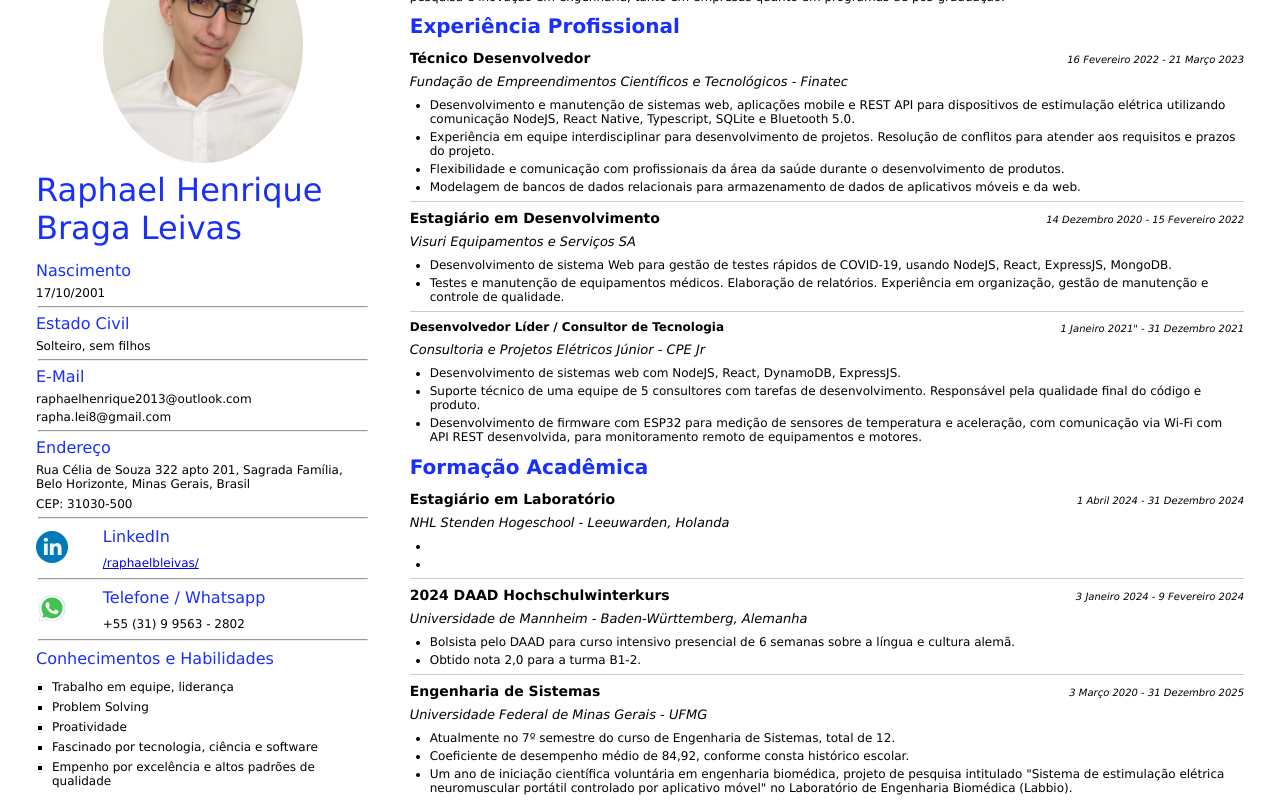
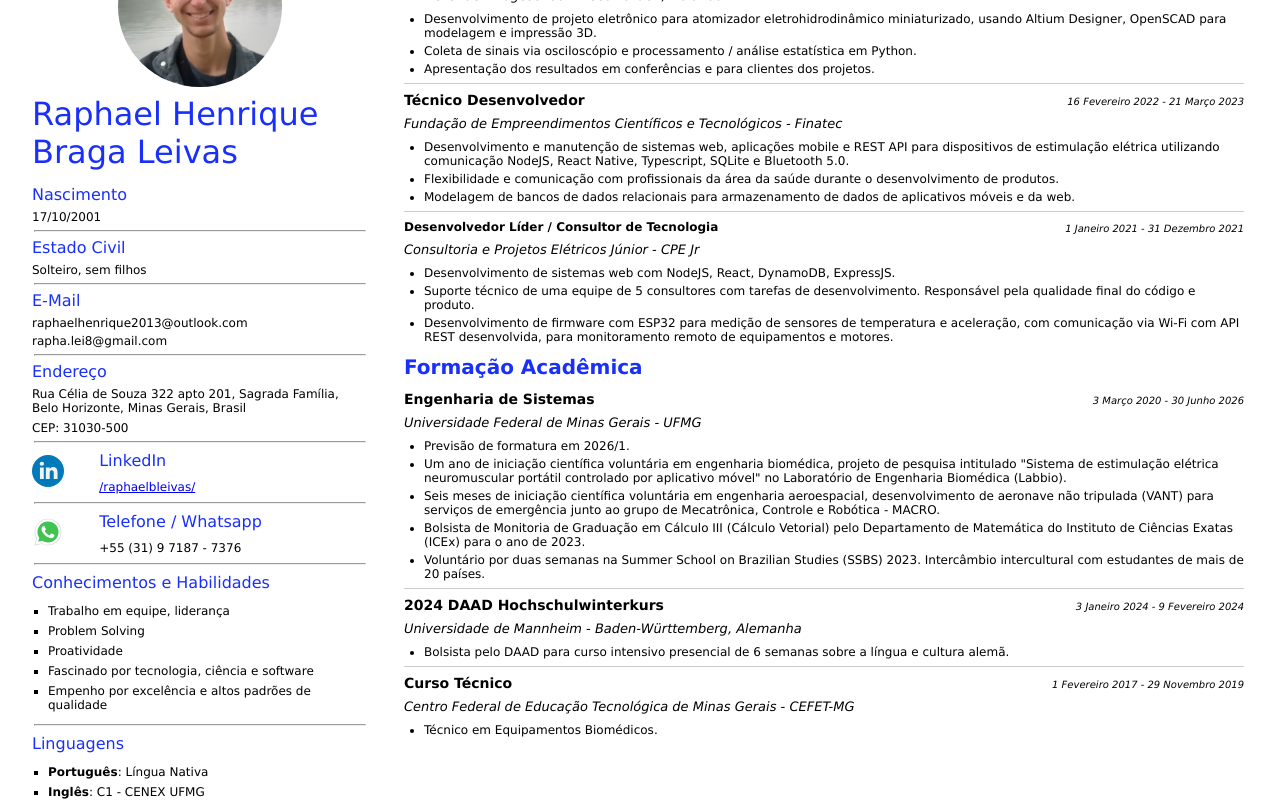
Before and after one commit to RaphaelLeivas/cv-generator, a React (Create React App) app: page / in a window 1280 px wide. Shown: the part 200-1000 px from the top of the page. Built offline with nearby package versions, Linux system fonts and the light colour scheme.

Commit message:
ajustes para currículo AVEC

```diff
--- a/src/components/CV.tsx
+++ b/src/components/CV.tsx
@@ -1,7 +1,8 @@
 import React from 'react'
 import { useTranslation } from 'react-i18next'
 
-import profileImage from '../assets/images/profile.jpeg'
+// import profileImage from '../assets/images/profile.jpeg'
+import profileImage from '../assets/images/profile2.jpg'
 import randomImage from '../assets/images/random.jpg'
 import { useStyles } from '../styles/useStyles'
 
@@ -97,7 +98,7 @@
               </div>
               <div className={classes.phoneInfo}>
                 <p className={classes.infoSectionTitle}>{t('phone')} / {t('whatsapp')}</p>
-                <CVText>+55 (31) 9 9563 - 2802</CVText>
+                <CVText>+55 (31) 9 7187 - 7376</CVText>
               </div>
             </div>
 
@@ -197,15 +198,28 @@
         </div>
 
         <div className={classes.experienceSection}>
-          {isAcademic ? <>
+          {/* {isAcademic ? <>
             <p className={classes.infoSectionTitleRight}>{t('profile')}</p>
 
             <CVText>
               {t('profileText')}
             </CVText>
-          </> : null}
+          </> : null} */}
 
           <p className={classes.infoSectionTitleRight}>{t('professionalExperience')}</p>
+
+          <ProfessionalExperienceRow
+            role={t('labInternship')}
+            company={t('nhlStenden')}
+            dateStart={t('dateStartNhl')}
+            dateEnd={t('dateEndNhl')}
+            activities={[
+              t('nhl1'),
+              // t('nhl2'),
+              t('nhl3'),
+              t('nhl4'),
+            ]}
+          />
 
           <ProfessionalExperienceRow
             role={t('techinicianDeveloper')}
@@ -214,7 +228,7 @@
             dateEnd={t('dateEndFinatec')}
             activities={isAcademic ? [
               t('techinician1'),
-              t('techinician2'),
+              // t('techinician2'),
               t('techinician3'),
               t('techinician4'),
             ] : [
@@ -225,7 +239,7 @@
             ]}
           />
 
-          <ProfessionalExperienceRow
+          {/* <ProfessionalExperienceRow
             role={t('developmentIntern')}
             company={t('visuri')}
             dateStart={t('dateStartVisuri')}
@@ -238,7 +252,7 @@
               t('developmentIntern3'),
               t('developmentIntern2'),
             ]}
-          />
+          /> */}
 
           <ProfessionalExperienceRow
             role={t('leadingDeveloper')}
@@ -257,13 +271,22 @@
           <p className={classes.infoSectionTitleRight}>{t('academicFormation')}</p>
 
           <ProfessionalExperienceRow
-            role={t('labInternship')}
-            company={t('nhlStenden')}
-            dateStart={t('dateStartNhl')}
-            dateEnd={t('dateEndNhl')}
-            activities={[
-              t('nhl1'),
-              t('nhl2'),
+            role={t('systemsEngineerUndergraduate')}
+            company={t('ufmg')}
+            dateStart={t('dateStartUfmg')}
+            dateEnd={t('dateEndUfmg')}
+            activities={isAcademic ? [
+              t('ufmg1'),
+              // t('ufmg2'),
+              t('ufmg3'),
+              t('ufmg4'),
+              t('ufmg5'),
+              // t('ufmg6'),
+              t('ufmg7'),
+            ] : [
+              t('ufmg1'),
+              t('ufmg3'),
+              t('ufmg4'),
             ]}
           />
 
@@ -274,27 +297,7 @@
             dateEnd={t('dateEndWinterkurs')}
             activities={[
               t('winterkurs1'),
-              t('winterkurs2'),
-            ]}
-          />
-
-          <ProfessionalExperienceRow
-            role={t('systemsEngineerUndergraduate')}
-            company={t('ufmg')}
-            dateStart={t('dateStartUfmg')}
-            dateEnd={t('dateEndUfmg')}
-            activities={isAcademic ? [
-              t('ufmg1'),
-              t('ufmg2'),
-              t('ufmg3'),
-              t('ufmg4'),
-              t('ufmg5'),
-              t('ufmg6'),
-              t('ufmg7'),
-            ] : [
-              t('ufmg1'),
-              t('ufmg3'),
-              t('ufmg4'),
+              // t('winterkurs2'),
             ]}
           />
 
@@ -305,8 +308,8 @@
             dateEnd={t('dateEndCefet')}
             activities={isAcademic ? [
               t('cefet1'),
-              t('cefet2'),
-              t('cefet3'),
+              // t('cefet2'),
+              // t('cefet3'),
             ] : [
               t('cefet1'),
             ]}
--- a/src/styles/useStyles.ts
+++ b/src/styles/useStyles.ts
@@ -19,7 +19,7 @@
     flexDirection: 'column',
     alignItems: 'center',
     // backgroundColor: COLORS.LIGHTGRAY,
-    padding: '10px 20px 10px 20px',
+    padding: '10px 16px 10px 16px',
     // borderRight: '1px solid gray',
   },
   stackExperience: {
@@ -41,7 +41,7 @@
   },
   profileImage: {
     borderRadius: '50%',
-    width: '200px',
+    width: '164px',
   },
   stackItemRow: {
     width: '100%',
--- a/src/translations/pt.ts
+++ b/src/translations/pt.ts
@@ -55,7 +55,7 @@
 
   leadingDeveloper: 'Desenvolvedor Líder / Consultor de Tecnologia',
   cpejr: 'Consultoria e Projetos Elétricos Júnior - CPE Jr',
-  dateStartCpe: '1 Janeiro 2021"',
+  dateStartCpe: '1 Janeiro 2021',
   dateEndCpe: '31 Dezembro 2021',
   leadingDeveloper1:
     'Desenvolvimento de sistemas web com NodeJS, React, DynamoDB, ExpressJS.',
@@ -69,27 +69,29 @@
   nhlStenden: 'NHL Stenden Hogeschool - Leeuwarden, Holanda',
   dateStartNhl: '1 Abril 2024',
   dateEndNhl: '31 Dezembro 2024',
-  nhl1: '',
-  nhl2: '',
+  nhl1: 'Desenvolvimento de projeto eletrônico para atomizador eletrohidrodinâmico miniaturizado, usando Altium Designer, OpenSCAD para modelagem e impressão 3D.',
+  nhl2: 'Soldagem e manutenção de PCBs desenvolvidas.',
+  nhl3: 'Coleta de sinais via osciloscópio e processamento / análise estatística em Python.',
+  nhl4: 'Apresentação dos resultados em conferências e para clientes dos projetos.',
 
   systemsEngineerUndergraduate: 'Engenharia de Sistemas',
   ufmg: 'Universidade Federal de Minas Gerais - UFMG',
   dateStartUfmg: '3 Março 2020',
-  dateEndUfmg: '31 Dezembro 2025',
-  ufmg1: "Atualmente no 7º semestre do curso de Engenharia de Sistemas, total de 12.",
-  ufmg2: "Coeficiente de desempenho médio de 84,92, conforme consta histórico escolar.",
+  dateEndUfmg: '30 Junho 2026',
+  ufmg1: "Previsão de formatura em 2026/1.",
+  ufmg2: "Coeficiente de desempenho médio de 84.92, conforme consta histórico escolar.",
   ufmg3: 'Um ano de iniciação científica voluntária em engenharia biomédica, projeto de pesquisa intitulado "Sistema de estimulação elétrica neuromuscular portátil controlado por aplicativo móvel" no Laboratório de Engenharia Biomédica (Labbio).',
   ufmg4: "Seis meses de iniciação científica voluntária em engenharia aeroespacial, desenvolvimento de aeronave não tripulada (VANT) para serviços de emergência junto ao grupo de Mecatrônica, Controle e Robótica - MACRO.",
   ufmg5: "Bolsista de Monitoria de Graduação em Cálculo III (Cálculo Vetorial) pelo Departamento de Matemática do Instituto de Ciências Exatas (ICEx) para o ano de 2023.",
   ufmg6: "Representação da Atlética da Escola de Engenharia nas competições universitárias CIA 2022 e Engenharíadas Mineiro 2022 - Equipe de xadrez, medalha de ouro.",
-  ufmg7: "Voluntário por duas semanas na Summer School on Brazilia Studies (SSBS) 2023. Intercâmbio intercultural com estudantes de mais de 20 países diferentes.",
+  ufmg7: "Voluntário por duas semanas na Summer School on Brazilian Studies (SSBS) 2023. Intercâmbio intercultural com estudantes de mais de 20 países.",
 
   winterkurs: '2024 DAAD Hochschulwinterkurs',
   uniMannheim: 'Universidade de Mannheim - Baden-Württemberg, Alemanha',
   dateStartWinterkurs: '3 Janeiro 2024',
   dateEndWinterkurs: '9 Fevereiro 2024',
   winterkurs1: 'Bolsista pelo DAAD para curso intensivo presencial de 6 semanas sobre a língua e cultura alemã.',
-  winterkurs2: 'Obtido nota 2,0 para a turma B1-2.',
+  winterkurs2: 'Obtido nota 2,0 (1,0 - 6,0) para a turma B1-2.',
 
   cefetTechinician: 'Curso Técnico',
   cefet: 'Centro Federal de Educação Tecnológica de Minas Gerais - CEFET-MG',
@@ -97,7 +99,7 @@
   dateEndCefet: '29 Novembro 2019',
   cefet1: 'Técnico em Equipamentos Biomédicos.',
   cefet2: 'Ensino médio concluído com coeficiente de performance médio de 86.64.',
-  cefet3: 'Premiado com o 2º lugar na 29º META, com o desenvolvimento e apresentação de um projeto eletrónico intitulado "Utilização de acelerómetros na recuperação fisioterapêutica.',
+  cefet3: 'Premiado com o 2º lugar na 29º META, com o desenvolvimento e apresentação de um projeto eletrónico intitulado "Utilização de acelerômetros em recuperação fisioterapêutica.',
 
   stackExperience: 'Experiência por Stack',
   year: 'Ano',
```
Also changed, not shown: src/assets/images/profile2.jpg (added), 1 other file (tests, documents, lock files or other folders).
